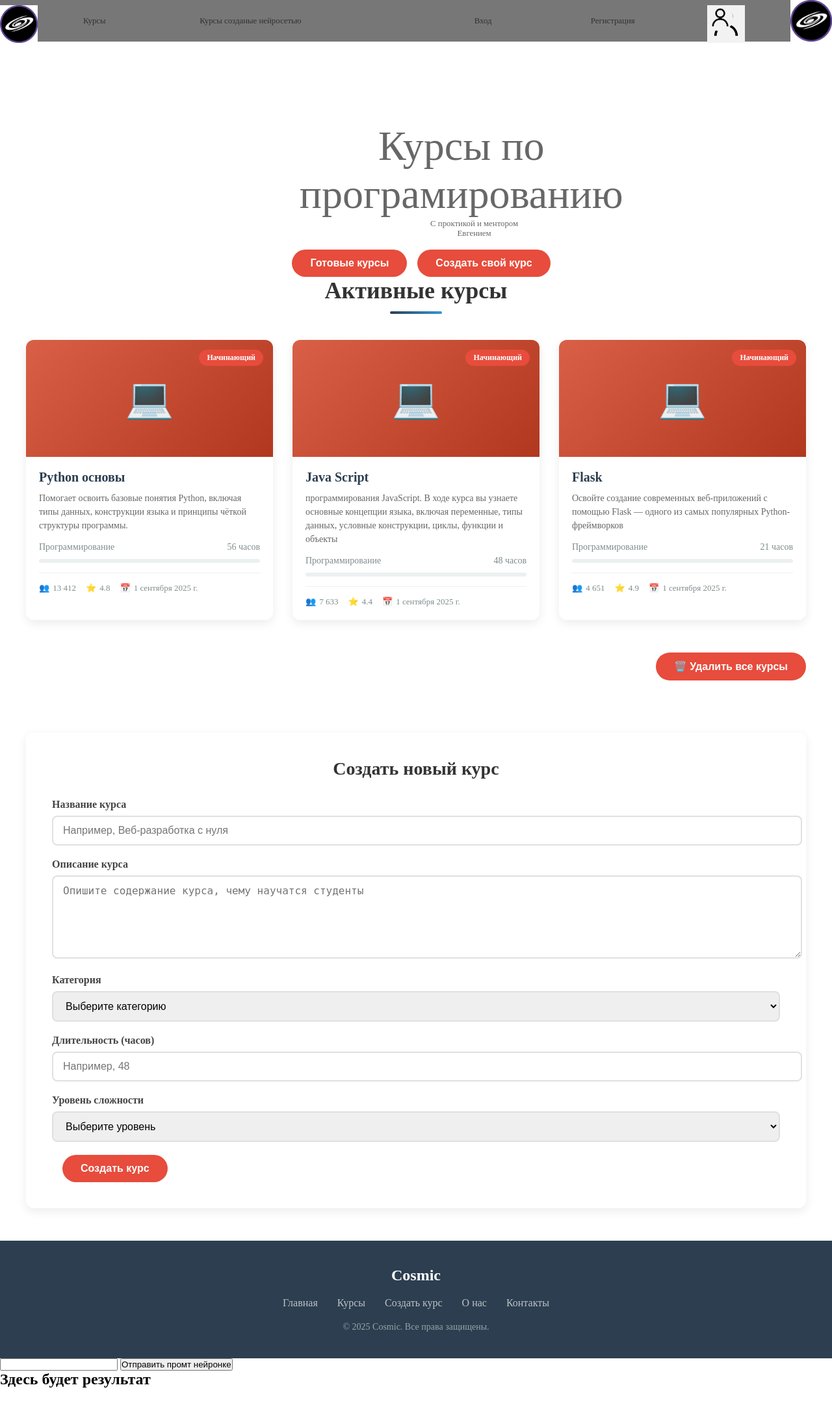
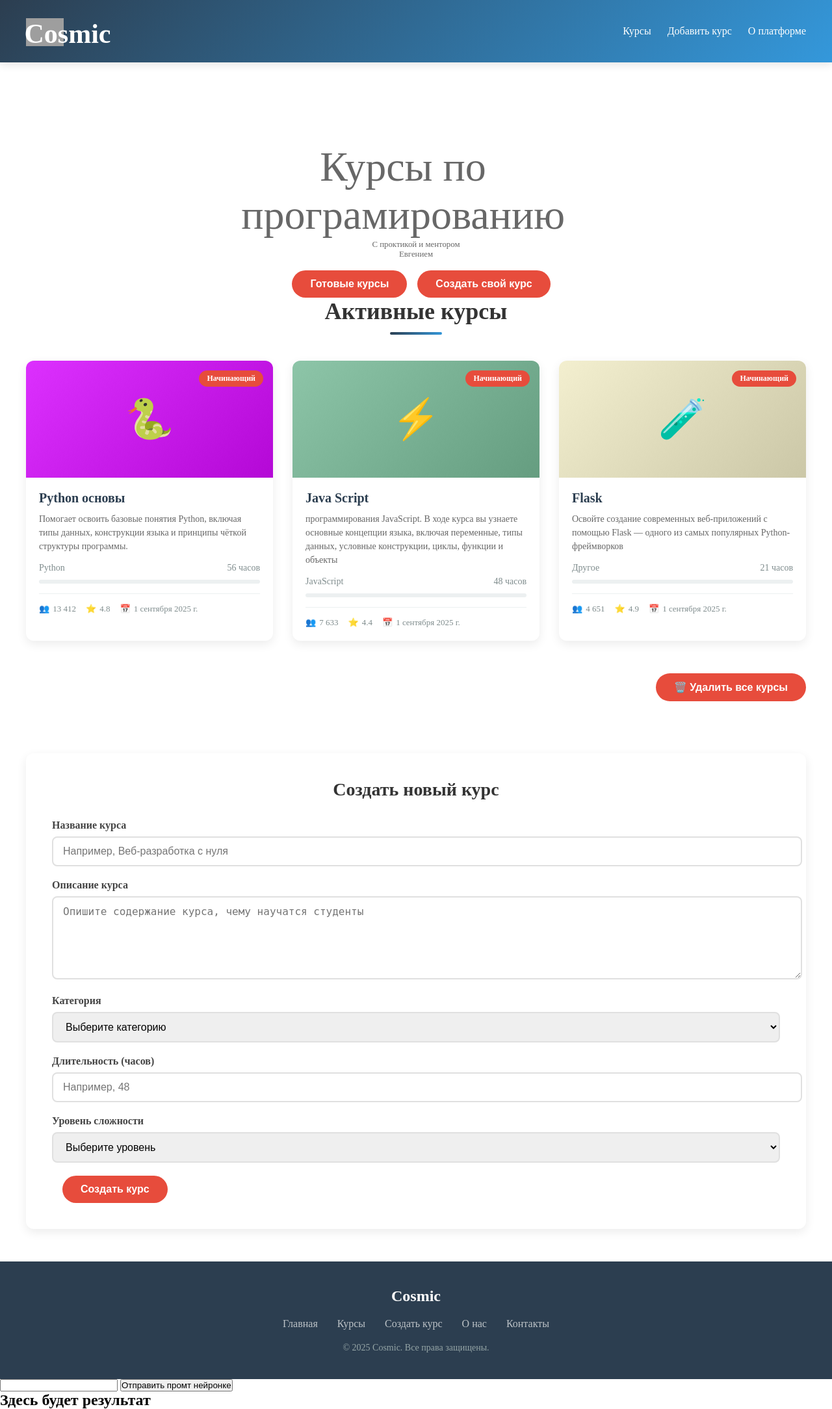
Before and after one commit to cosmicmars/cosmic, a Flask app: page / in a window 1280 px wide. Shown: the whole page at 65% size. Before the commit the page ends 2135 px from the top, so only its background shows below. Run offline with Flask 3, Linux system fonts and the light colour scheme; grey boxes are pictures that could not be loaded.

Commit message:
PatternKursov

```diff
--- a/static/css/main_page.css
+++ b/static/css/main_page.css
@@ -43,11 +43,10 @@
     flex-direction: column;
     justify-content: flex-start;
     width: 10vw;
-    height: 10vh;
     margin-top: 1vh;
     background-repeat: no-repeat;
     background-size: 4.5vw;
-    background-image: url('/templates/png/ikon.jpg');
+    background-image: url('/');
 }
 .cont_reg {
     display: flex;
@@ -55,7 +54,7 @@
     justify-content: flex-end;
 }
 .Profl {
-        display: flex;
+    display: flex;
     flex-direction: column;
     justify-content: flex-start;
     width: 10vw;
@@ -63,7 +62,7 @@
     margin-top: 1vh;
     background-repeat: no-repeat;
     background-size: 4.5vw;
-    background-image: url('/templates/png/Profil.png');
+    background-image: "{{ url_for('static', filename='png/ikon.png') }}";
 }
 .Profl img {
     width: 40px;
@@ -82,7 +81,7 @@
 .textt {
     display: flex;
     justify-content: center;
-    transform: translate(-50% -50%);
+    margin-right: 14vw;
 }
 .sprak {
     margin-top: 7vw;
--- a/static/js/script.js
+++ b/static/js/script.js
@@ -54,7 +54,7 @@ document.addEventListener('DOMContentLoaded', function() {
                         id: 1,
                         name: "Python основы",
                         description: "Помогает освоить базовые понятия Python, включая типы данных, конструкции языка и принципы чёткой структуры программы.",
-                        category: "programming",
+                        category: "python",
                         duration: "56",
                         level: "beginner",
                         students: 13412,
@@ -65,7 +65,7 @@ document.addEventListener('DOMContentLoaded', function() {
                         id: 2,
                         name: "Java Script",
                         description: "программирования JavaScript. В ходе курса вы узнаете основные концепции языка, включая переменные, типы данных, условные конструкции, циклы, функции и объекты",
-                        category: "programming",
+                        category: "javaScript",
                         duration: "48",
                         level: "beginner",
                         students: 7633,
@@ -76,7 +76,7 @@ document.addEventListener('DOMContentLoaded', function() {
                         id: 3,
                         name: "Flask",
                         description: "Освойте создание современных веб-приложений с помощью Flask — одного из самых популярных Python-фреймворков",
-                        category: "programming",
+                        category: "flask",
                         duration: "21",
                         level: "beginner",
                         students: 4651,
@@ -163,7 +163,6 @@ document.addEventListener('DOMContentLoaded', function() {
 
             document.getElementById('courses').scrollIntoView({ behavior: 'smooth' });
 
-            alert('Курс успешно создан!'); // АЛЕРТ ТОЛЬКО ДЛЯ ПРОВЕРКИ
         }
 
         function stringToColor(str) {
@@ -204,7 +203,11 @@ document.addEventListener('DOMContentLoaded', function() {
 
         function getCategoryIcon(category) {
             const icons = {
-                'programming': '💻',
+                'javaScript': '⚡',
+                'python': '🐍',
+                'c++': '🚀',
+                'flask': '🧪',
+                'freimwork': '⚛️',
             };
             return icons[category] || '📚';
         }
@@ -212,6 +215,9 @@ document.addEventListener('DOMContentLoaded', function() {
         function getCategoryName(category) {
             const names = {
                 'programming': 'Программирование',
+                'python': 'Python',
+                'javaScript': 'JavaScript',
+                'freimwork': 'ФреймВорки',
             };
             return names[category] || 'Другое';
         }
@@ -222,5 +228,22 @@ document.addEventListener('DOMContentLoaded', function() {
                 'intermediate': 'Средний',
                 'advanced': 'Продвинутый'
             };
-            return levels[level] || 'Любой';
-        }
+                    return levels[level] || 'Любой';
+                }
+                const presetCourseColors = [
+            {
+                background: 'linear-gradient(135deg, #007acc 0%, #00599c 100%)',
+                border: '#007acc',
+                icon: '👨‍💻'
+            },
+            {
+                background: 'linear-gradient(135deg, #28a745 0%, #1e7e34 100%)',
+                border: '#28a745',
+                icon: '🚀'
+            },
+            {
+                background: 'linear-gradient(135deg, #dc3545 0%, #c82333 100%)',
+                border: '#dc3545',
+                icon: '🎮'
+            }
+                ];
--- a/templates/main_page.html
+++ b/templates/main_page.html
@@ -7,23 +7,22 @@
     <title>Document</title>
 </head>
 <body>
-    <div class="hed">
-        <div class="cont_kurs">
-            <div class="logo">
+     <header>
+        <div class="container">
+            <div class="header-content">
+                <div class="logo">
+                    <h2 class="cosm">Cosmic</h2>
+                </div>
+                <nav>
+                    <ul>
+                        <li><a href="#courses">Курсы</a></li>
+                        <li><a href="#add-course">Добавить курс</a></li>
+                        <li><a href="#about">О платформе</a></li>
+                    </ul>
+                </nav>
             </div>
-            <h3 class="txt" a href="#courses">Курсы</h3>
-            <h3 class="txt" a href="#add-course">Курсы созданые нейросетью</h3>
         </div>
-        <div class="cont_reg">
-            <h3 class="txt">Вход</h3>
-            <h3 class="txt"> Регистрация</h3>
-            <div class="Profl">
-                <img src="{{ url_for('static', filename='png/Profil.png') }}" alt="Profil">
-            </div>
-            <!-- Если где-то есть ikon.jpg: -->
-            <img src="{{ url_for('static', filename='png/ikon.jpg') }}" alt="ikon">
-        </div>
-    </div>
+    </header>
     <div class="osnova">
         <div class="textt">
             <h2 class="txt1 kursi">Курсы по програмированию</h2>
@@ -71,12 +70,11 @@
                     <label for="course-category">Категория</label>
                     <select id="course-category" required>
                         <option value="">Выберите категорию</option>
-                        <option value="programming">Программирование</option>
+                        <option value="javaScript">Java Script</option>
+                        <option value="python">Python</option>
+                        <option value="C++">C++</option>
+                        <option value="flask">Flask</option>
                         <option value="freimwork">Фреймвокри</option>
-                        <option value="Java">Java</option>
-                        <option value="Python">Python</option>
-                        <option value="C++">C++</option>
-                        <option value="C#">Наука</option>
                     </select>
                 </div>
                 <div class="form-group">
@@ -96,7 +94,7 @@
             </form>
         </div>
     </section>
-        <footer>
+        <footer id="about">
             <div class="container">
                 <div class="footer-content">
                     <div class="footer-logo">Cosmic</div>
```
